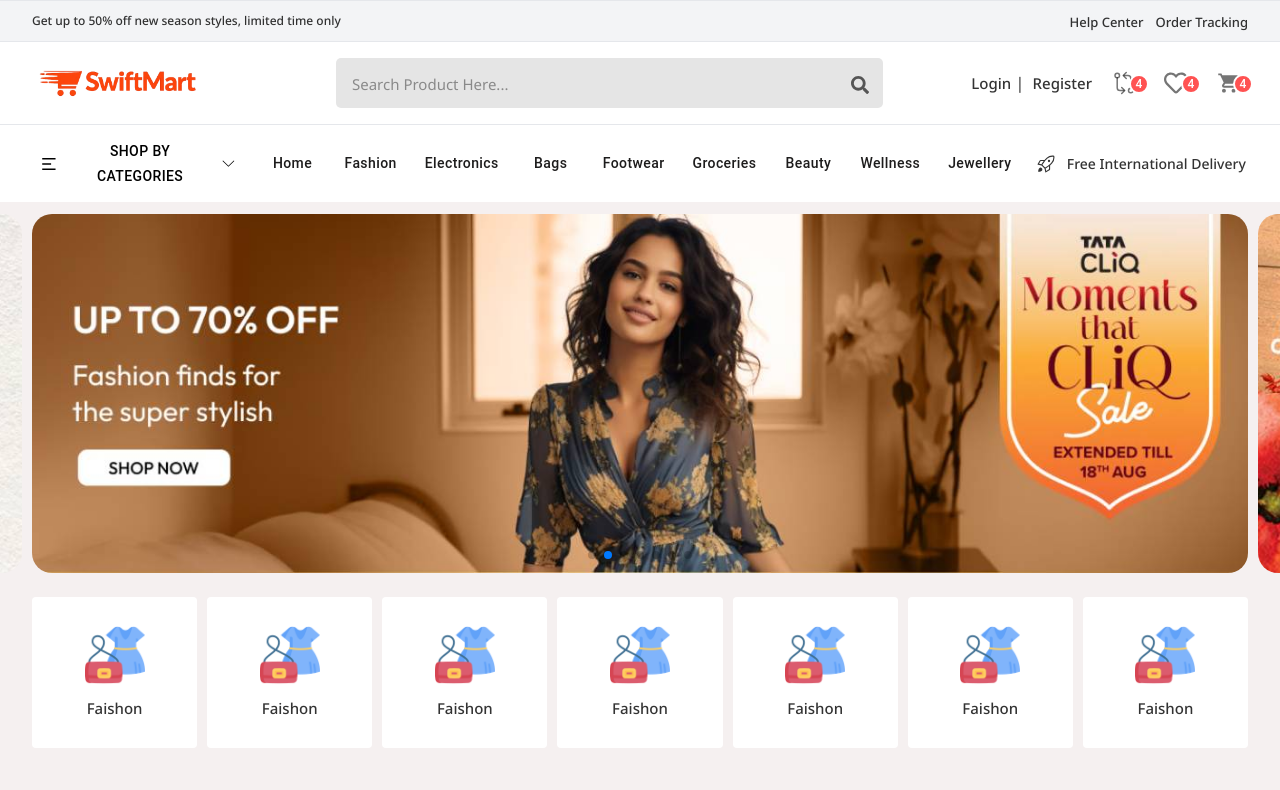
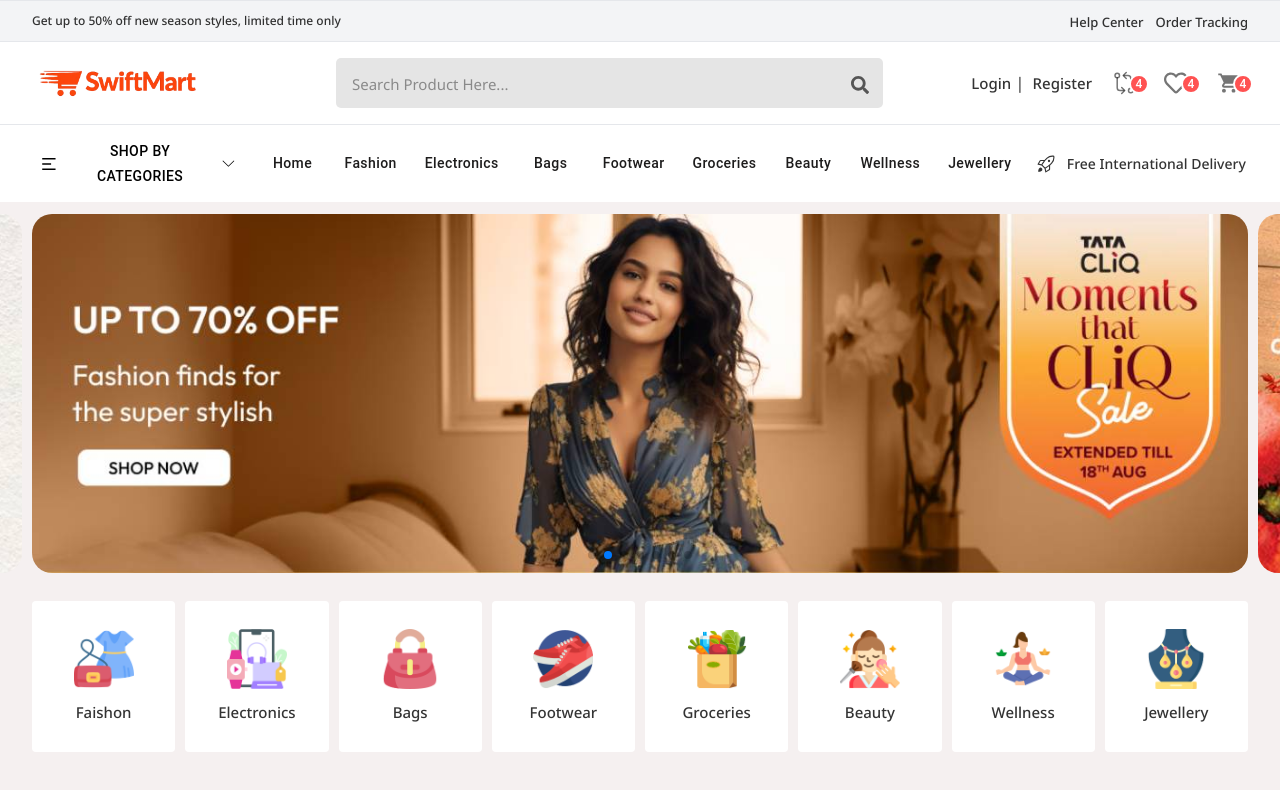
Before and after one commit to Yuvraj-2505/E-commerce, a React (Vite) app: page / in a window 1280 px wide. Shown: the top 790 px of the page. Built offline with nearby package versions, Linux system fonts and the light colour scheme.

Commit message:
update in banner

```diff
--- a/src/components/HomeCatSlider/HomeCatSlider.jsx
+++ b/src/components/HomeCatSlider/HomeCatSlider.jsx
@@ -14,11 +14,11 @@ const HomeCatSlider = () => {
 
 
   return (
-    <div className="homeCatSlider py-3">
+    <div className="homeCatSlider pt-4 py-8">
       <div className="container relative !overflow-visible">
         <Swiper
           spaceBetween={10}
-          slidesPerView={7}
+          slidesPerView={8}
           modules={[Navigation]}
           onBeforeInit={(swiper) => {
             swiper.params.navigation.prevEl = prevRef.current;
@@ -41,10 +41,10 @@ const HomeCatSlider = () => {
             <Link to="/">
               <div className="item py-7 px-3 bg-white rounded-sm flex text-center flex justify-center flex-col items-center">
                 <img
-                  src="/images/Cat-Banner/1767337493085_20457.png"
+                  src="/images/Cat-Banner/1761905929738_file_1734525218436_ele.png"
                   className="w-[60px] transition-all"
                 />
-                <h3 className="text-[15px] font-[500] mt-3">Faishon</h3>
+                <h3 className="text-[15px] font-[500] mt-3">Electronics</h3>
               </div>
             </Link>
           </SwiperSlide>
@@ -52,10 +52,10 @@ const HomeCatSlider = () => {
             <Link to="/">
               <div className="item py-7 px-3 bg-white rounded-sm flex text-center flex justify-center flex-col items-center">
                 <img
-                  src="/images/Cat-Banner/1767337493085_20457.png"
+                  src="/images/Cat-Banner/1761905971086_file_1734525231018_bag.png"
                   className="w-[60px] transition-all"
                 />
-                <h3 className="text-[15px] font-[500] mt-3">Faishon</h3>
+                <h3 className="text-[15px] font-[500] mt-3">Bags</h3>
               </div>
             </Link>
           </SwiperSlide>
@@ -63,10 +63,10 @@ const HomeCatSlider = () => {
             <Link to="/">
               <div className="item py-7 px-3 bg-white rounded-sm flex text-center flex justify-center flex-col items-center">
                 <img
-                  src="/images/Cat-Banner/1767337493085_20457.png"
+                  src="/images/Cat-Banner/1761905982766_file_1734525239704_foot.png"
                   className="w-[60px] transition-all"
                 />
-                <h3 className="text-[15px] font-[500] mt-3">Faishon</h3>
+                <h3 className="text-[15px] font-[500] mt-3">Footwear</h3>
               </div>
             </Link>
           </SwiperSlide>
@@ -74,10 +74,10 @@ const HomeCatSlider = () => {
             <Link to="/">
               <div className="item py-7 px-3 bg-white rounded-sm flex text-center flex justify-center flex-col items-center">
                 <img
-                  src="/images/Cat-Banner/1767337493085_20457.png"
+                  src="/images/Cat-Banner/1761905996339_file_1734525248057_gro.png"
                   className="w-[60px] transition-all"
                 />
-                <h3 className="text-[15px] font-[500] mt-3">Faishon</h3>
+                <h3 className="text-[15px] font-[500] mt-3">Groceries</h3>
               </div>
             </Link>
           </SwiperSlide>
@@ -85,10 +85,10 @@ const HomeCatSlider = () => {
             <Link to="/">
               <div className="item py-7 px-3 bg-white rounded-sm flex text-center flex justify-center flex-col items-center">
                 <img
-                  src="/images/Cat-Banner/1767337493085_20457.png"
+                  src="/images/Cat-Banner/1761906005923_file_1734525255799_beauty(1).png"
                   className="w-[60px] transition-all"
                 />
-                <h3 className="text-[15px] font-[500] mt-3">Faishon</h3>
+                <h3 className="text-[15px] font-[500] mt-3">Beauty</h3>
               </div>
             </Link>
           </SwiperSlide>
@@ -96,10 +96,21 @@ const HomeCatSlider = () => {
             <Link to="/">
               <div className="item py-7 px-3 bg-white rounded-sm flex text-center flex justify-center flex-col items-center">
                 <img
-                  src="/images/Cat-Banner/1767337493085_20457.png"
+                  src="/images/Cat-Banner/1761906015678_file_1734525275367_well.png"
                   className="w-[60px] transition-all"
                 />
-                <h3 className="text-[15px] font-[500] mt-3">Faishon</h3>
+                <h3 className="text-[15px] font-[500] mt-3">Wellness</h3>
+              </div>
+            </Link>
+          </SwiperSlide>
+          <SwiperSlide>
+            <Link to="/">
+              <div className="item py-7 px-3 bg-white rounded-sm flex text-center flex justify-center flex-col items-center">
+                <img
+                  src="/images/Cat-Banner/1761906025549_file_1734525286186_jw.png"
+                  className="w-[60px] transition-all"
+                />
+                <h3 className="text-[15px] font-[500] mt-3">Jewellery</h3>
               </div>
             </Link>
           </SwiperSlide>
--- a/src/index.css
+++ b/src/index.css
@@ -16,6 +16,17 @@ body {
 .container{
   width: 95%;
   margin: auto;
+}
+
+::-webkit-scrollbar{
+  width: 8px !important;
+  height: 8px !important;
+}
+::-webkit-scrollbar-thumb{
+  background: #ff5252 !important;
+}
+::-webkit-scrollbar-track{
+  background: #fff;
 }
 
 header .top-strip{}
@@ -138,7 +149,7 @@ nav ul button:hover{
 /* Hover effects */
 .button-prev-custom:hover,
 .button-next-custom:hover {
-  background: orange;
+  background: #ff5252;
 }
 
 .button-prev-custom:hover svg,
```
